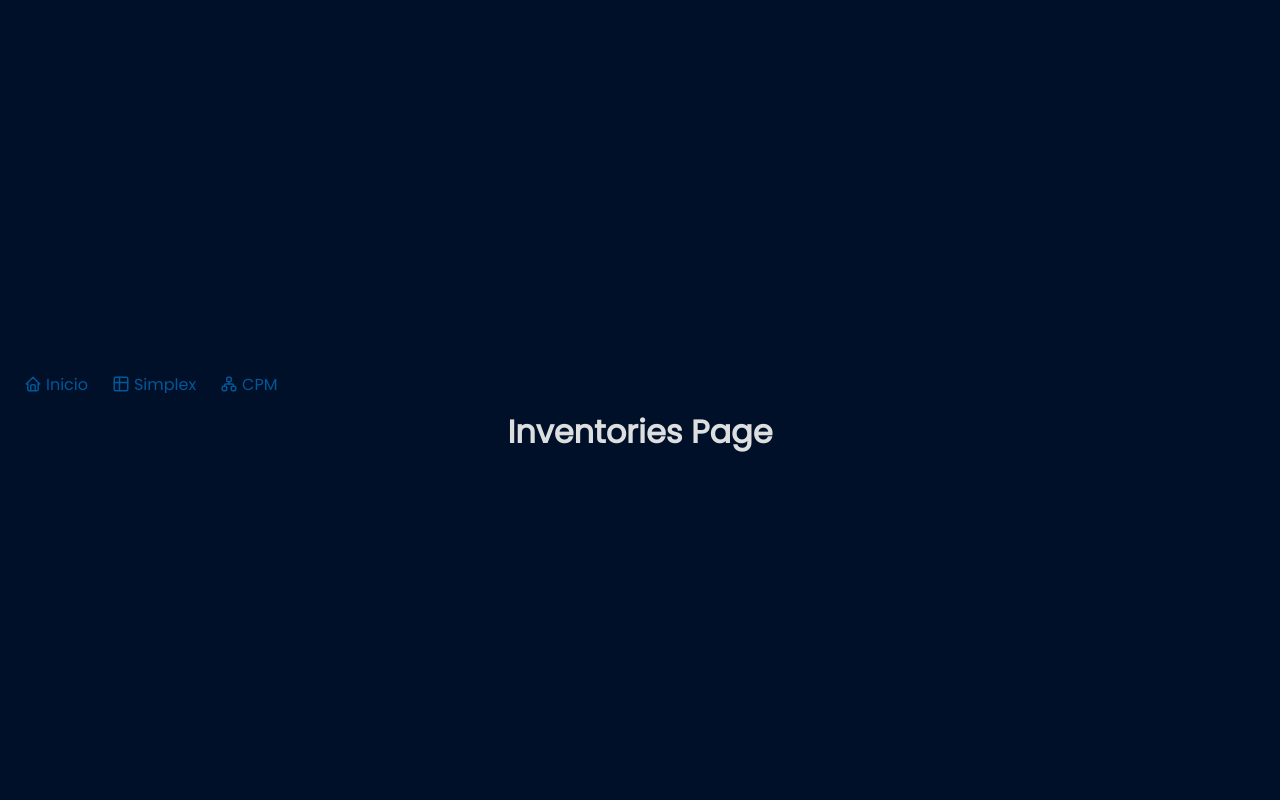
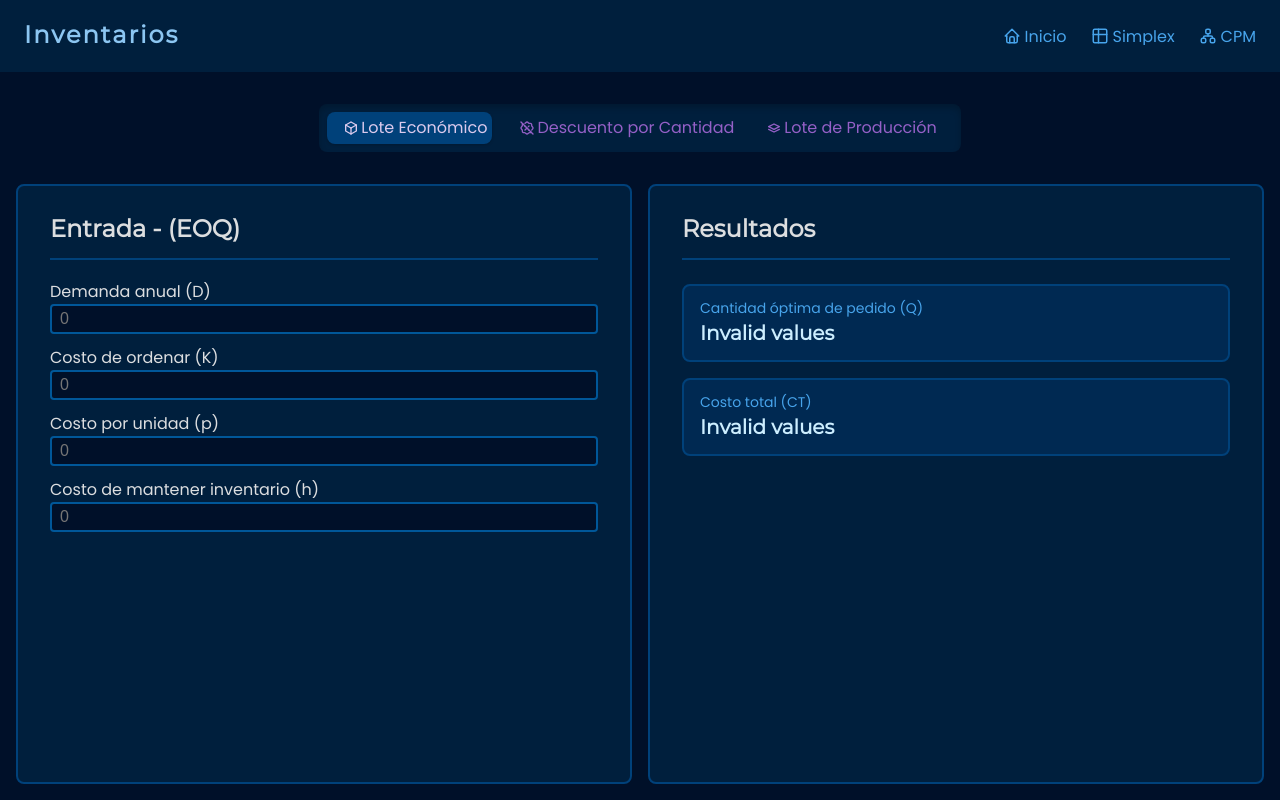
Before and after one commit to alexwithstars/IOP-Projects, a React (Vite) app: page /inventories in a window 1280 px wide. Built offline with nearby package versions, Linux system fonts and the light colour scheme.

Commit message:
feat(Inventories): inventories page implementation

```diff
--- a/src/pages/Inventories.css
+++ b/src/pages/Inventories.css
@@ -4,6 +4,31 @@
 	display: flex;
 	flex-direction: column;
 	align-items: center;
-	justify-content: center;
 	background-color: var(--primary900);
 }
+
+.mode-selector-section {
+	display: flex;
+	justify-content: center;
+	width: 100%;
+	padding: var(--sz32);
+}
+
+.inventories-content-section {
+	display: grid;
+	grid-template-columns: 1fr 1fr;
+	grid-template-rows: 1fr;
+	width: 100%;
+	flex-grow: 1;
+	padding: 0 var(--sz16) var(--sz16);
+	gap: var(--sz16);
+}
+
+.inventories-content-card {
+	display: flex;
+	flex-direction: column;
+	border-radius: var(--sz8);
+	border: var(--sz2) solid var(--primary600);
+	overflow: hidden;
+	background-color: var(--primary800);
+}
--- a/src/pages/Inventories.tsx
+++ b/src/pages/Inventories.tsx
@@ -1,12 +1,55 @@
-import { ReactElement } from 'react'
+import { ReactElement, useState } from 'react'
 import './Inventories.css'
 import { Navbar } from '../components/Navbar'
+import { ModeSelector, type Mode } from '@/components/Inventories/ModeSelector'
+import { IconBox, IconDiscount2Off, IconStack } from '@tabler/icons-react'
+import { InventoriesProvider } from '@/contexts/Inventories'
+import { Output } from '@/components/Inventories/Output'
+import { InputDiscount, InputEOQ, InputProduction } from '@/components/Inventories/Input'
+
+const modes: Array<{
+  element: React.FC
+  mode: Mode
+}> = [
+  {
+    element: InputEOQ,
+    mode: { name: 'Lote Económico', icon: IconBox }
+  },
+  {
+    element: InputDiscount,
+    mode: { name: 'Descuento por Cantidad', icon: IconDiscount2Off }
+  },
+  {
+    element: InputProduction,
+    mode: { name: 'Lote de Producción', icon: IconStack }
+  }
+]
 
 export function Inventories (): ReactElement {
+  const [selectedMode, setSelectedMode] = useState(0)
+
+  const SelectedElement = modes[selectedMode].element
+
   return (
-    <main className='inventories-container'>
-      <Navbar />
-      <h1>Inventories Page</h1>
-    </main>
+    <InventoriesProvider>
+      <main className='inventories-container'>
+        <Navbar
+          title='Inventarios'
+          backgroundColor='var(--primary800)'
+          color='var(--primary300)'
+        />
+        <section className='mode-selector-section'>
+          <ModeSelector options={modes.map(mode => mode.mode)} onSelect={setSelectedMode} />
+        </section>
+        <section className='inventories-content-section'>
+          <div className='inventories-content-card'>
+            <SelectedElement />
+          </div>
+          <div className='inventories-content-card'>
+            <Output />
+          </div>
+        </section>
+      </main>
+    </InventoriesProvider>
   )
 }
```
